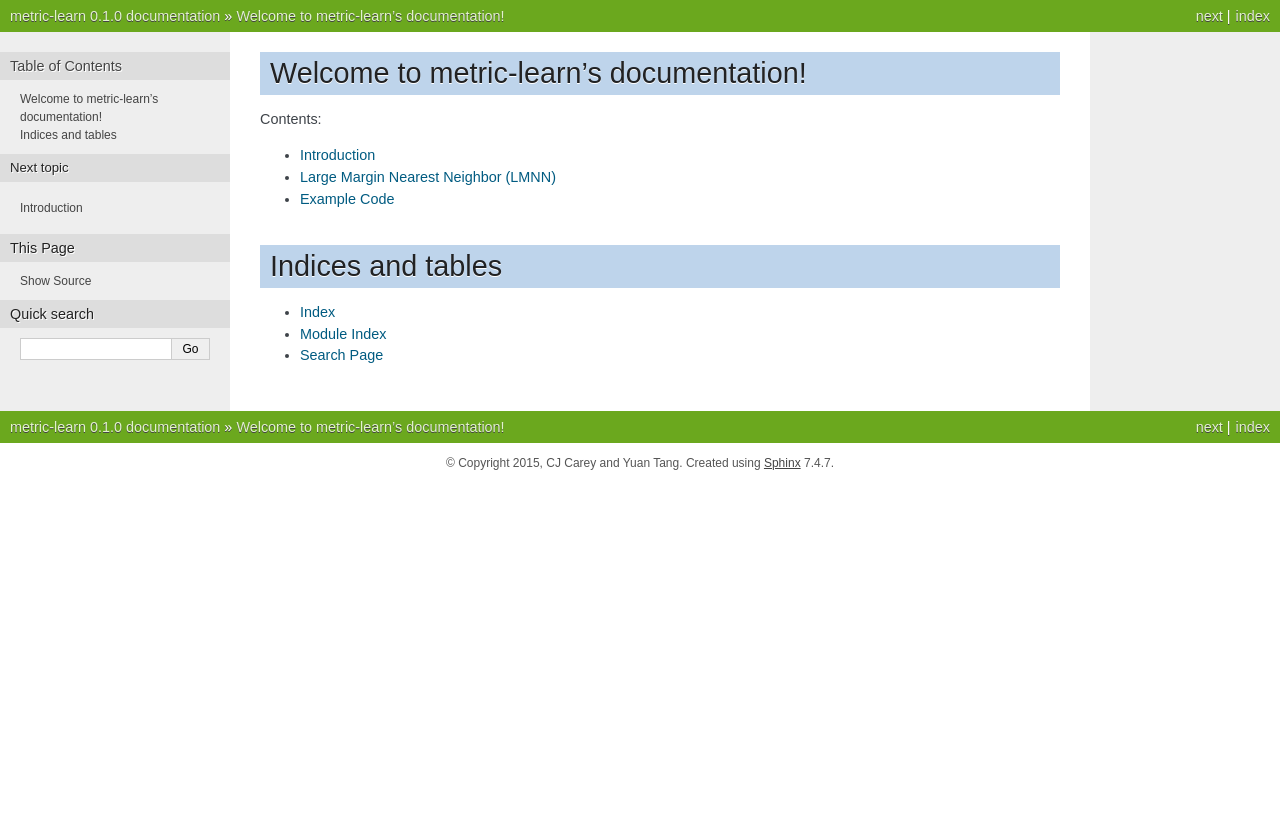
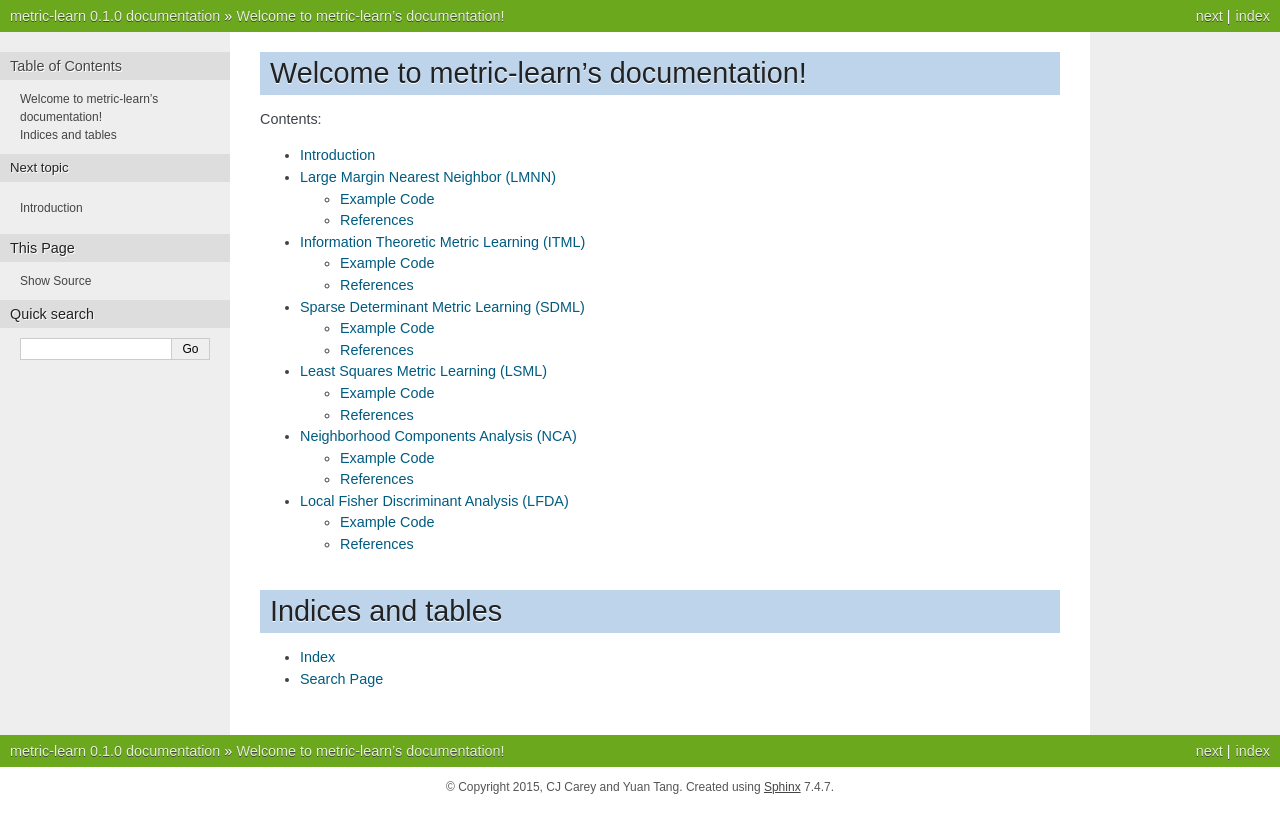
Before and after one commit to scikit-learn-contrib/metric-learn, a Sphinx documentation site: the page built from doc/source/index.rst, in a window 1280 px wide. Shown: the top 833 px of the page. Built offline with Sphinx 7.4.7, drawn with Linux system fonts in a browser that asks for light colours.

Commit message:
Changed doc structure

```diff
--- /dev/null
+++ b/doc/source/algorithms.rst
@@ -0,0 +1,75 @@
+Large Margin Nearest Neighbor (LMNN)
+=====================================
+
+todo: Brief desciption or a link.
+
+Example Code
+------------------
+Using two different implementations:
+
+::
+
+	for LMNN_cls in set((LMNN, python_LMNN)):
+	      lmnn = LMNN_cls(k=k, learn_rate=1e-6)
+	      lmnn.fit(self.iris_points, self.iris_labels, verbose=False)
+
+	      csep = class_separation(lmnn.transform(), self.iris_labels)
+	      self.assertLess(csep, 0.25)
+
+References
+------------------
+
+
+
+Information Theoretic Metric Learning (ITML)
+=====================================
+
+Example Code
+------------------
+
+References
+------------------
+
+
+
+Sparse Determinant Metric Learning (SDML)
+=====================================
+
+Example Code
+------------------
+
+References
+------------------
+
+
+
+Least Squares Metric Learning (LSML)
+=====================================
+
+Example Code
+------------------
+
+References
+------------------
+
+
+
+Neighborhood Components Analysis (NCA)
+=====================================
+
+Example Code
+------------------
+
+References
+------------------
+
+
+
+Local Fisher Discriminant Analysis (LFDA)
+=====================================
+
+Example Code
+------------------
+
+References
+------------------
--- a/doc/source/index.rst
+++ b/doc/source/index.rst
@@ -12,7 +12,7 @@
    :maxdepth: 2
 
    intro
-   lmnn
+   algorithms
 
 
 
@@ -20,5 +20,4 @@
 ==================
 
 * :ref:`genindex`
-* :ref:`modindex`
 * :ref:`search`
```
Also changed, not shown: doc/source/lmnn.rst (deleted, +0 -17 lines).
